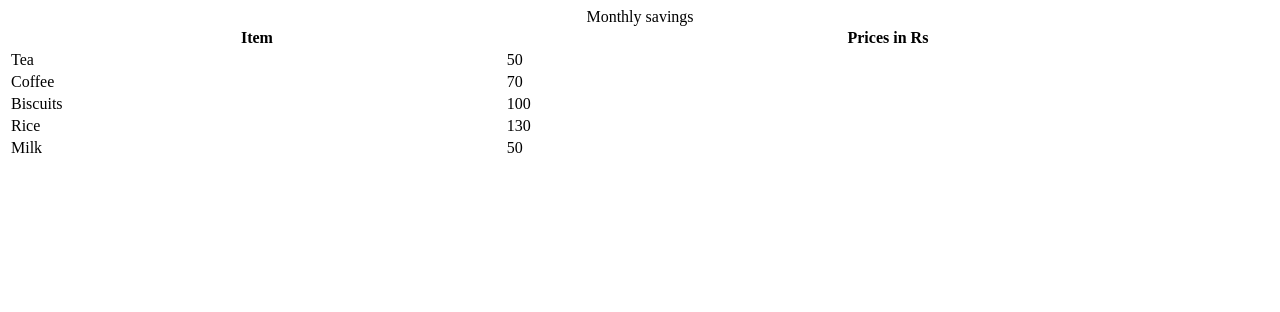
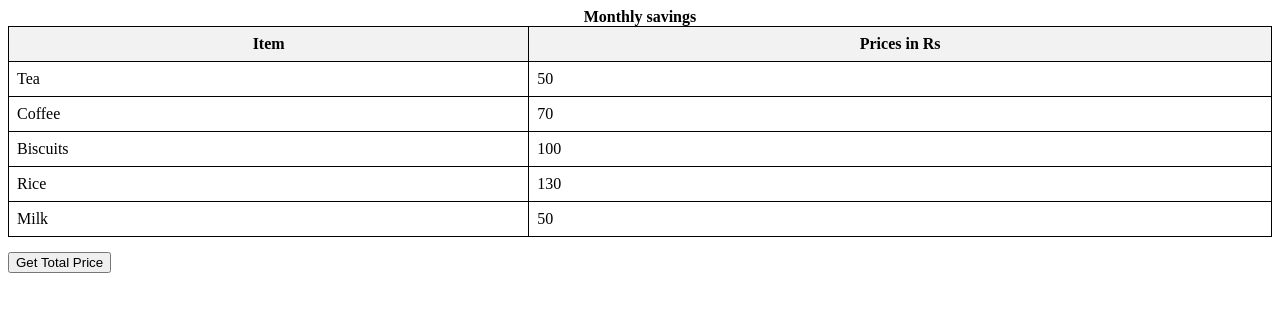
Before and after one commit to acciojob/grofers-checkout-Ismail143102, a website: page main.html in a window 1280 px wide. Drawn offline with Linux system fonts and the light colour scheme.

Commit message:
created a submission

```diff
--- a/main.html
+++ b/main.html
@@ -1,17 +1,24 @@
 <!DOCTYPE html>
-
 <html>
-
 <head>
-	<link rel="stylesheet" href="styles.css">
+  <title>DOM Level Finder</title>
+  <style>
+    table, th, td {
+      border: 1px solid black;
+      border-collapse: collapse;
+      padding: 8px;
+    }
+    th {
+      background-color: #f2f2f2;
+    }
+    #ans {
+      text-align: center;
+    }
+  </style>
 </head>
-
 <body>
-    <!-- the entire body must be written by student -->
   <table style="width: 100%">
-    <caption>
-      Monthly savings
-    </caption>
+    <caption><strong>Monthly savings</strong></caption>
     <tr>
       <th>Item</th>
       <th>Prices in Rs</th>
@@ -37,14 +44,18 @@
       <td class="price">50</td>
     </tr>
   </table>
-    <script type="text/javascript" src="./script.js">
-		// Create button dynamically
+
+  <!-- ✅ JavaScript directly inside HTML -->
+  <script>
+    // Create the "Get Total Price" button
     const getSumBtn = document.createElement("button");
-getSumBtn.append("Get Total Price");
+    getSumBtn.textContent = "Get Total Price";
+    getSumBtn.style.marginTop = "15px";
     document.body.appendChild(getSumBtn);
 
+    // Function to calculate and display total
     const getSum = () => {
-  // Remove old total row if already exists (avoid duplicates)
+      // Remove existing total row if it exists
       const oldTotal = document.querySelector(".total-row");
       if (oldTotal) {
         oldTotal.remove();
@@ -54,19 +65,19 @@ const getSum = () => {
       const priceCells = document.querySelectorAll(".price");
       let total = 0;
 
-  // Sum up all prices
+      // Calculate total
       priceCells.forEach(cell => {
         total += parseInt(cell.textContent, 10);
       });
 
-  // Create new row for total
+      // Create total row
       const table = document.querySelector("table");
       const newRow = document.createElement("tr");
       newRow.classList.add("total-row");
 
       const newCell = document.createElement("td");
+      newCell.setAttribute("colspan", "2");
       newCell.id = "ans";
-  newCell.setAttribute("colspan", "2");
       newCell.style.fontWeight = "bold";
       newCell.textContent = "Total Price: Rs " + total;
 
@@ -74,10 +85,8 @@ const getSum = () => {
       table.appendChild(newRow);
     };
 
-// Event listener for button
+    // Add event listener to button
     getSumBtn.addEventListener("click", getSum);
   </script>
-
 </body>
-
 </html>
```
Lines whose indentation alone changed are shown as unchanged.
